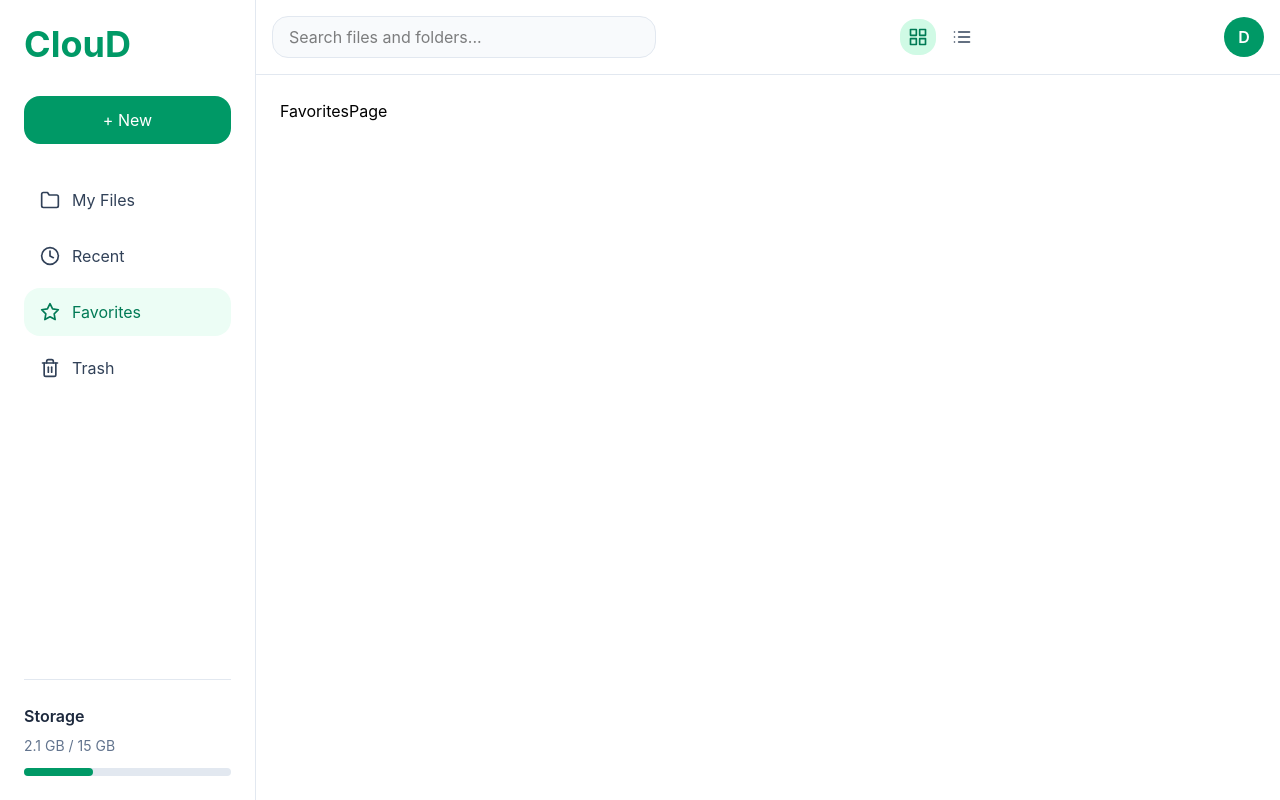
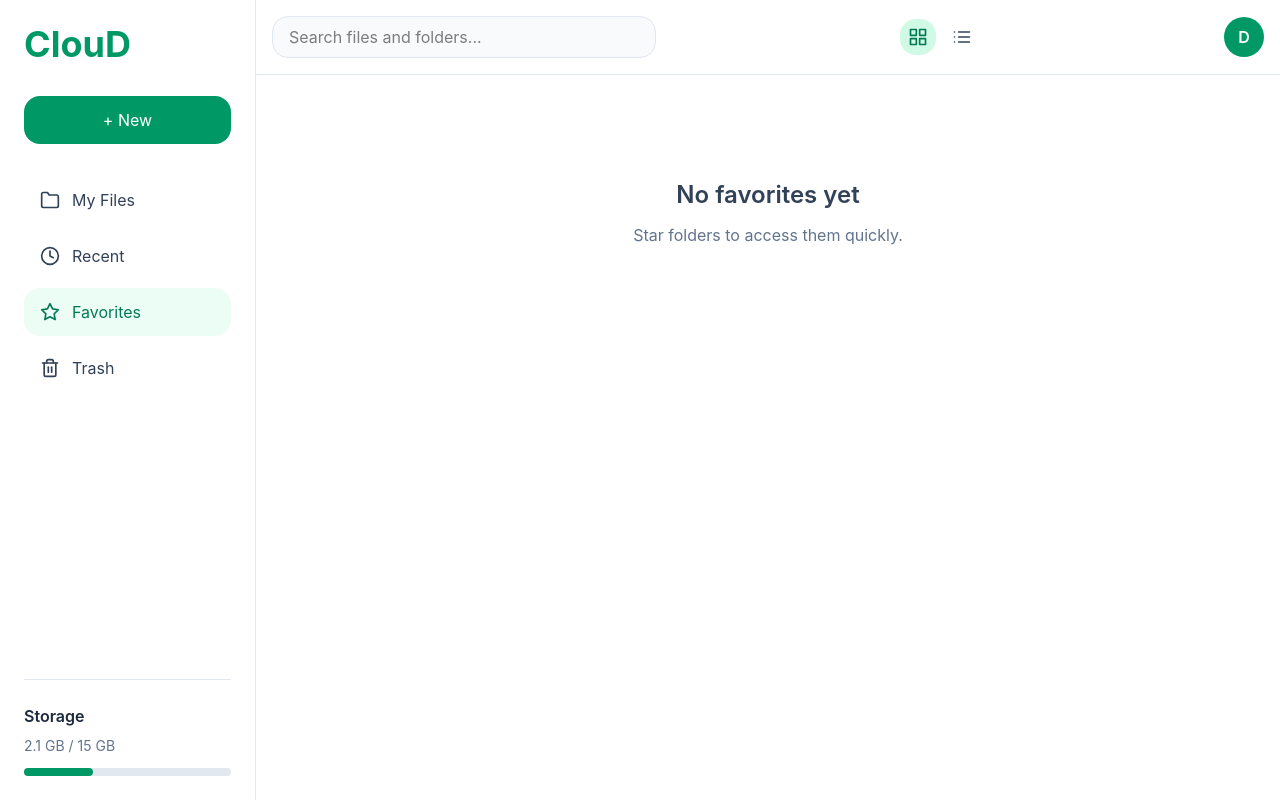
Before and after one commit to DwarkadhishKapse/cloud-storage-platform, a React (Vite) app in the folder client/: page /favorites in a window 1280 px wide. Built offline with nearby package versions, Linux system fonts and the light colour scheme.

Commit message:
feat: add favorites page

```diff
--- a/client/src/App.jsx
+++ b/client/src/App.jsx
@@ -1,4 +1,5 @@
 import React from "react";
+import FavoritesPage from "./pages/FavoritesPage";
 
 const App = () => {
   return (
--- a/client/src/components/FolderCard.jsx
+++ b/client/src/components/FolderCard.jsx
@@ -3,11 +3,11 @@ import { FaStar, FaRegStar } from "react-icons/fa";
 
 const FolderCard = ({
   name,
+  isFavorite,
   onClick,
   onDelete,
   onEdit,
   onFavorite,
-  isFavorite,
 }) => {
   return (
     <div
@@ -23,7 +23,9 @@ const FolderCard = ({
         <button
           onClick={(e) => {
             e.stopPropagation();
-            onFavorite();
+            if (onFavorite) {
+              onFavorite();
+            }
           }}
         >
           {isFavorite ? (
@@ -35,7 +37,9 @@ const FolderCard = ({
         <button
           onClick={(e) => {
             e.stopPropagation();
-            onEdit();
+            if (onEdit) {
+              onEdit();
+            }
           }}
           className="rounded-xl p-2 text-slate-400 transition hover:bg-emerald-50 hover:text-emerald-600"
         >
@@ -44,7 +48,9 @@ const FolderCard = ({
         <button
           onClick={(e) => {
             e.stopPropagation();
-            onDelete();
+            if (onDelete) {
+              onDelete();
+            }
           }}
           className="rounded-xl p-2 text-slate-400 transition hover:bg-red-50 hover:text-red-500"
         >
--- a/client/src/pages/DashboardPage.jsx
+++ b/client/src/pages/DashboardPage.jsx
@@ -42,7 +42,7 @@ const DashboardPage = () => {
   const [folderToDelete, setFolderToDelete] = useState(null);
   const [folderToEdit, setFolderToEdit] = useState(null);
 
-  const { folders, deleteFolder, renameFolder, toggleFolder } =
+  const { folders, deleteFolder, renameFolder, toggleFavorite } =
     useFolderStore();
 
   const normalizedQuery = searchQuery.toLowerCase().trim();
@@ -91,7 +91,7 @@ const DashboardPage = () => {
                 onClick={() => navigate(`/folder/${folder.id}`)}
                 onDelete={() => setFolderToDelete(folder)}
                 onEdit={() => setFolderToEdit(folder)}
-                onFavorite={() => toggleFolder(folder.id)}
+                onFavorite={() => toggleFavorite(folder.id)}
               />
             ))}
           </div>
--- a/client/src/pages/FavoritesPage.jsx
+++ b/client/src/pages/FavoritesPage.jsx
@@ -1,9 +1,45 @@
-import React from 'react'
+import React from "react";
+import { useNavigate } from "react-router-dom";
+import useFolderStore from "../store/useFolderStore";
+import FolderCard from "../components/FolderCard";
 
 const FavoritesPage = () => {
+  const navigate = useNavigate();
+  const { folders, toggleFavorite } = useFolderStore();
+
+  const favoriteFolders = folders.filter((folder) => folder.isFavorite);
+
+  if (favoriteFolders.length === 0) {
+    return (
+      <div className="mt-20 text-center">
+        <h2 className="text-2xl font-semibold text-slate-700">
+          No favorites yet
+        </h2>
+        <p className="mt-3 text-slate-500">
+          Star folders to access them quickly.
+        </p>
+      </div>
+    );
+  }
   return (
-    <div>FavoritesPage</div>
-  )
-}
+    <div>
+      <h1 className="mb-8 text-4xl font-bold text-slate-900">Favorites</h1>
 
-export default FavoritesPage
+      <div className="grid grid-cols-1 gap-5 md:grid-cols-2 xl:grid-cols-3">
+        {favoriteFolders.map((folder) => (
+          <FolderCard
+            key={folder.id}
+            name={folder.name}
+            isFavorite={folder.isFavorite}
+            onClick={() => navigate(`/folder/${folder.id}`)}
+            onFavorite={() => toggleFavorite(folder.id)}
+            onEdit={() => {}}
+            onDelete={() => {}}
+          />
+        ))}
+      </div>
+    </div>
+  );
+};
+
+export default FavoritesPage;
--- a/client/src/store/useFolderStore.js
+++ b/client/src/store/useFolderStore.js
@@ -43,7 +43,7 @@ const useFolderStore = create((set) => ({
       ),
     })),
 
-  toggleFolder: (id) =>
+  toggleFavorite: (id) =>
     set((state) => ({
       folders: state.folders.map((folder) =>
         folder.id === id
```
